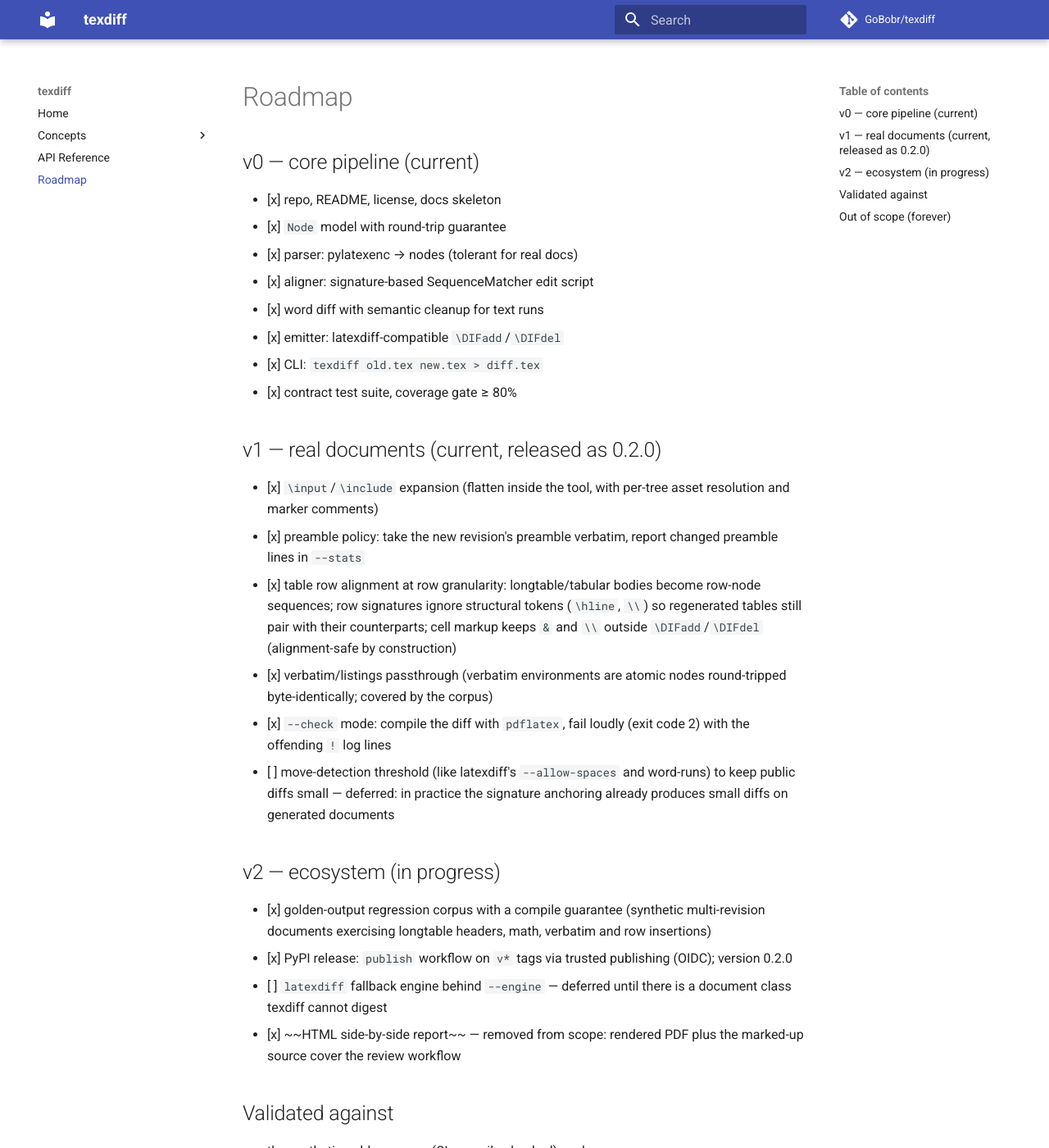
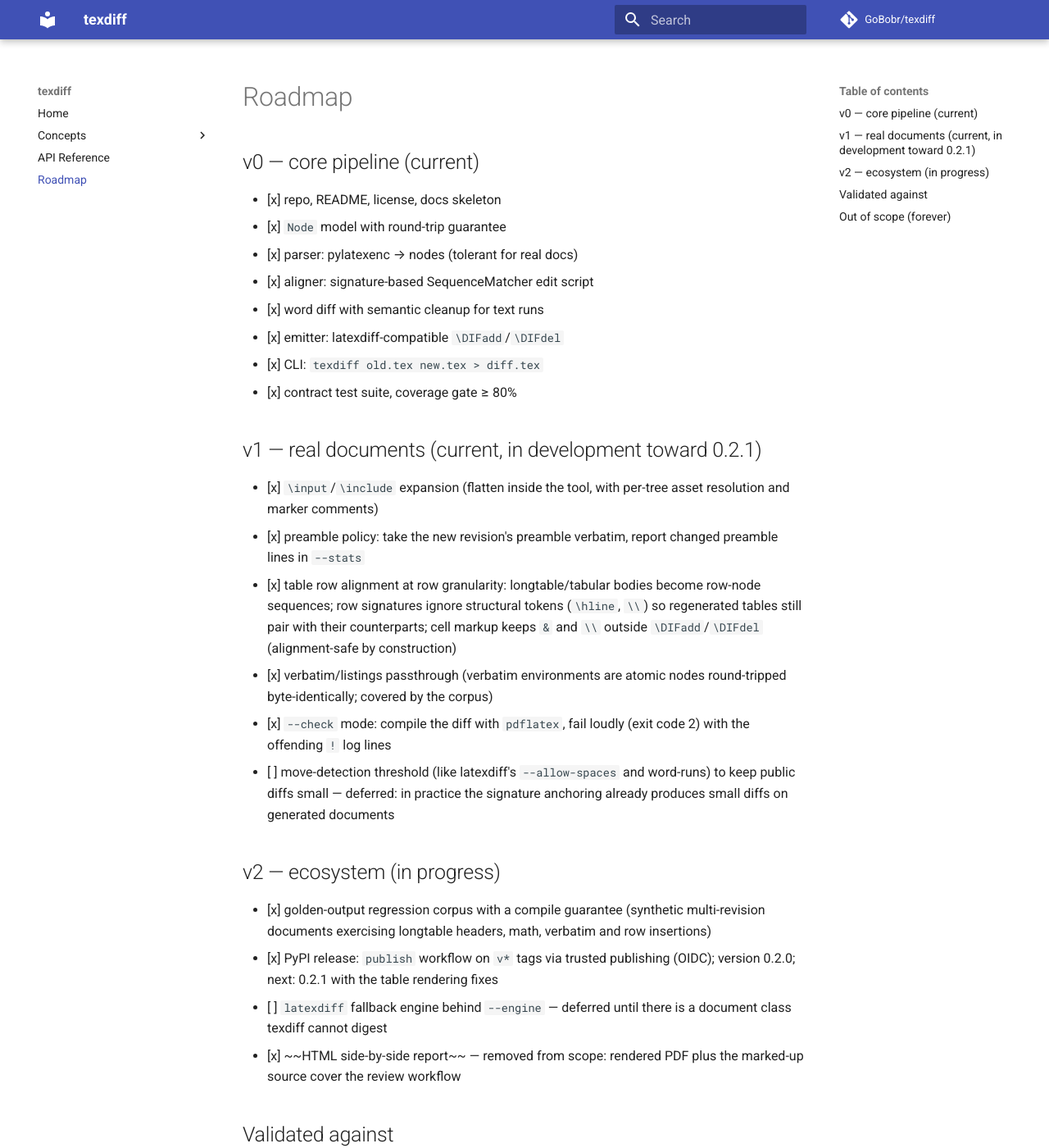
Before and after one commit to GoBobr/texdiff, an MkDocs documentation site: the page built from docs/roadmap.md, in a window 1280 px wide and 1400 px high. Shown: the whole window at 82% size. Built offline with MkDocs 1.6.1 and Material for MkDocs 9.7.7, drawn with Linux system fonts in a browser that asks for light colours; comment, search, counter and statistics services are not loaded.

```diff
--- a/docs/roadmap.md
+++ b/docs/roadmap.md
@@ -11,7 +11,7 @@
 - [x] CLI: `texdiff old.tex new.tex > diff.tex`
 - [x] contract test suite, coverage gate ≥ 80%
 
-## v1 — real documents (current, released as 0.2.0)
+## v1 — real documents (current, in development toward 0.2.1)
 
 - [x] `\input`/`\include` expansion (flatten inside the tool, with
       per-tree asset resolution and marker comments)
@@ -37,7 +37,8 @@
       (synthetic multi-revision documents exercising longtable
       headers, math, verbatim and row insertions)
 - [x] PyPI release: `publish` workflow on `v*` tags via trusted
-      publishing (OIDC); version 0.2.0
+      publishing (OIDC); version 0.2.0; next: 0.2.1 with the table
+      rendering fixes
 - [ ] `latexdiff` fallback engine behind `--engine` — deferred until
       there is a document class texdiff cannot digest
 - [x] ~~HTML side-by-side report~~ — removed from scope: rendered PDF
--- a/pyproject.toml
+++ b/pyproject.toml
@@ -4,7 +4,7 @@ build-backend = "setuptools.build_meta"
 
 [project]
 name = "texdiff"
-version = "0.2.0"
+version = "0.2.1"
 description = "AST-driven semantic diff for LaTeX documents"
 readme = "README.md"
 license = { file = "LICENSE" }
```
Also changed, not shown: README.md (+1 -1 lines), docs/index.md (+1 -1 lines).
